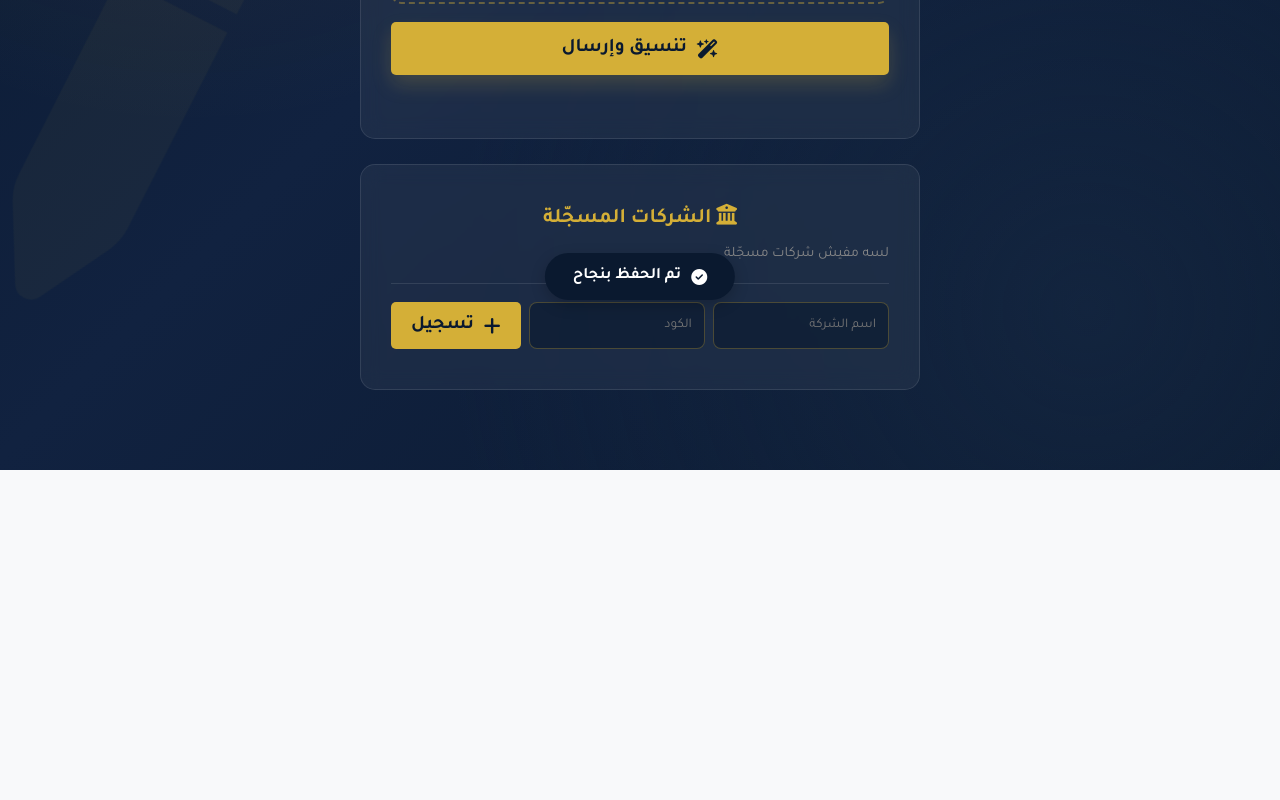
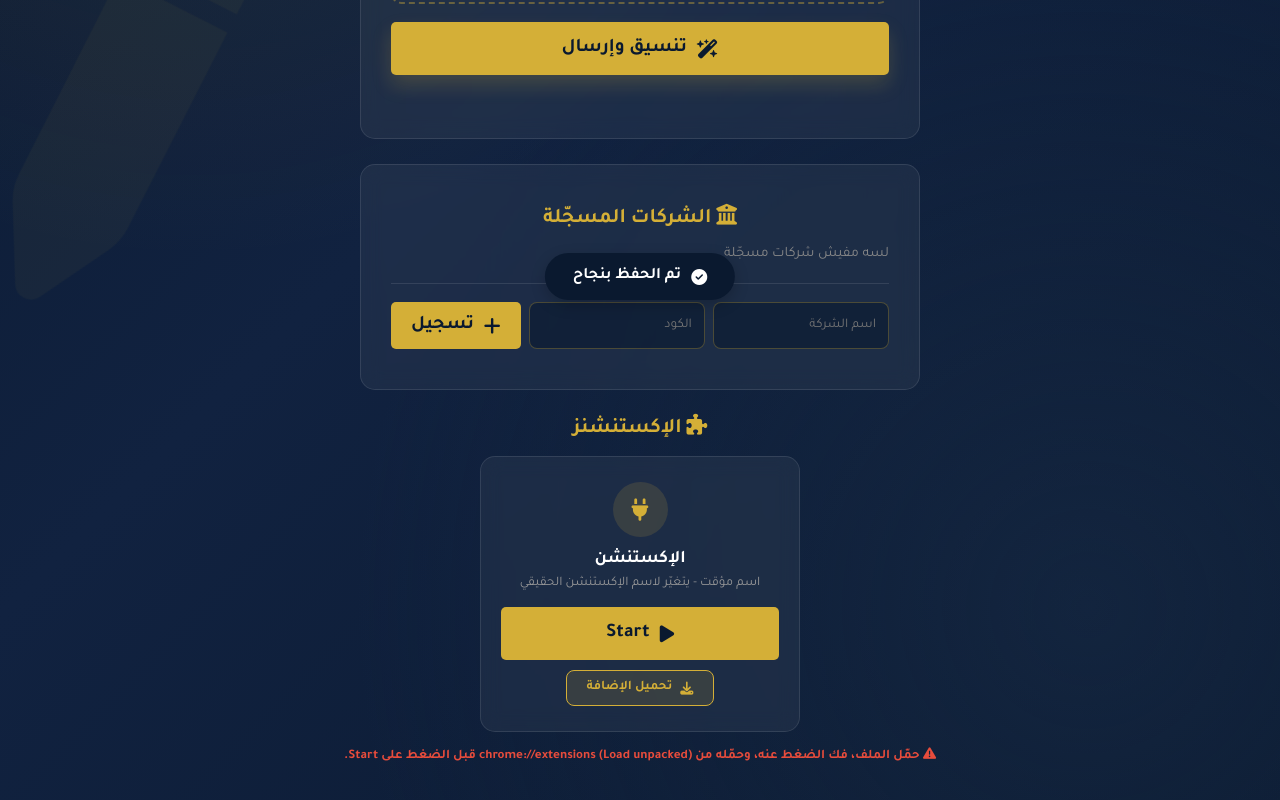
Before and after one commit to Mazen2mm/eleryanoffice, a Next.js app: page /e-invoice in a window 1280 px wide. Shown: the part 600-1400 px from the top of the page. Before the commit the page ends 1070 px from the top, so only its background shows below. Built offline with nearby package versions, Linux system fonts and the light colour scheme; no server answers.

Commit message:
Update page.js

```diff
--- a/app/e-invoice/page.js
+++ b/app/e-invoice/page.js
@@ -110,7 +110,7 @@ export default function EInvoicePage() {
               </div>
             </div>
 
-            <div id="einvExtensionsSection" style={{ display: "none" }}>
+            <div id="einvExtensionsSection">
               <h2 style={{ color: "var(--gold)", fontSize: "1.3rem", marginBottom: "15px", textAlign: "center" }}>
                 <i className="fa-solid fa-puzzle-piece"></i> الإكستنشنز
               </h2>
@@ -136,20 +136,16 @@ export default function EInvoicePage() {
               <p style={{ color: "#e74c3c", fontSize: "0.82rem", fontWeight: 700, textAlign: "center", marginTop: "15px" }}>
                 <i className="fa-solid fa-triangle-exclamation"></i> حمّل الملف، فك الضغط عنه، وحمّله من chrome://extensions (Load unpacked) قبل الضغط على Start.
               </p>
+            </div>
 
-              <div style={{ marginTop: "30px" }}>
-                <h2 style={{ color: "var(--gold)", fontSize: "1.1rem", marginBottom: "15px", textAlign: "center" }}>
-                  <i className="fa-solid fa-users-gear"></i> صلاحية الموظفين على الإكستنشن
-                </h2>
-                <div id="einvEmployeesList" style={{ display: "flex", flexDirection: "column", gap: "10px", maxWidth: "560px", margin: "0 auto" }} suppressHydrationWarning>
-                  <p style={{ color: "#888", fontSize: "0.9rem", textAlign: "center" }}>جاري التحميل...</p>
-                </div>
+            <div id="einvEmployeesSection" style={{ display: "none", marginTop: "30px" }}>
+              <h2 style={{ color: "var(--gold)", fontSize: "1.1rem", marginBottom: "15px", textAlign: "center" }}>
+                <i className="fa-solid fa-users-gear"></i> صلاحية الموظفين على الإكستنشن
+              </h2>
+              <div id="einvEmployeesList" style={{ display: "flex", flexDirection: "column", gap: "10px", maxWidth: "560px", margin: "0 auto" }} suppressHydrationWarning>
+                <p style={{ color: "#888", fontSize: "0.9rem", textAlign: "center" }}>جاري التحميل...</p>
               </div>
             </div>
-
-            <p id="einvNoAccessMsg" style={{ display: "none", color: "#999", textAlign: "center", fontSize: "0.85rem" }}>
-              <i className="fa-solid fa-lock"></i> التحكم في الإكستنشنز متاح للحساب الرئيسي فقط.
-            </p>
 
           </div>
         </div>
```
